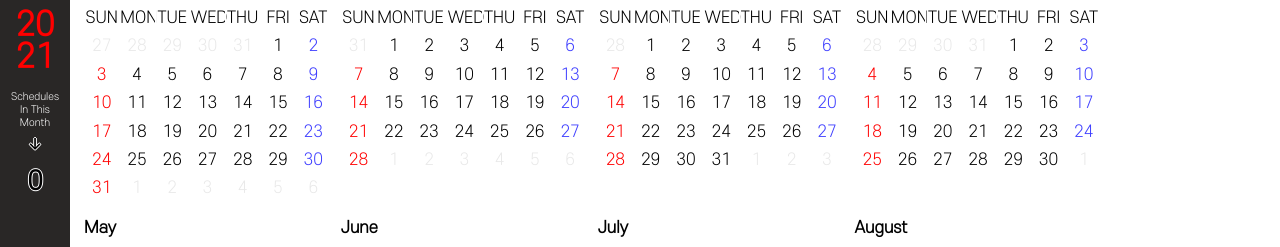
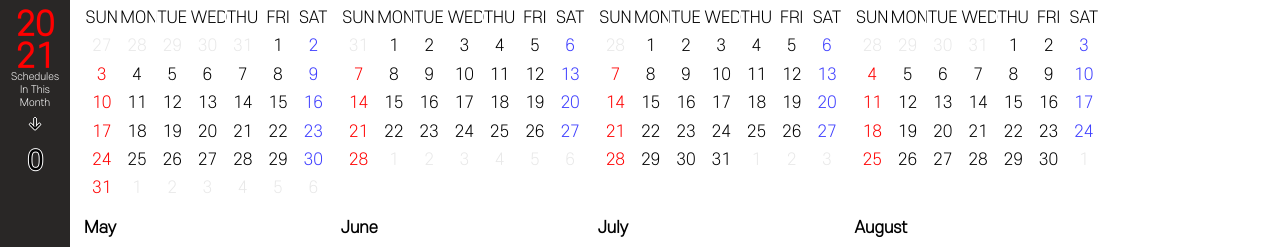
Before and after one commit to Ho-s/Calendar, a React app: page /year in a window 1280 px wide. Shown: the part 133-380 px from the top of the page. Built offline with nearby package versions, Linux system fonts and the light colour scheme.

Commit message:
Remove padding

```diff
--- a/src/component/molcules/Summary/Summary.tsx
+++ b/src/component/molcules/Summary/Summary.tsx
@@ -121,7 +121,7 @@ const Summary: React.FunctionComponent = () => {
 							})}
 					</S.LoadList>
 				</>
-				: <S.Count>{scheduleCount() === 1 ? 'Scheduele' : 'Schedules'} In This Month
+				: <S.Count>{scheduleCount() === 1 ? 'Schedule' : 'Schedules'} In This Month
 					<S.CountSpan>&darr;</S.CountSpan>
 					<S.CountSpan>{scheduleCount()}</S.CountSpan>
 				</S.Count>
--- a/src/component/molcules/Summary/style.ts
+++ b/src/component/molcules/Summary/style.ts
@@ -117,7 +117,6 @@ padding: 20px 20px 0;
 export const Count = styled.div`
 color: white;
 font-size: 10px;
-padding: 20px 0 0 ;
 word-break: break-word;
 text-align: center;
 line-height: 1.3;
```
